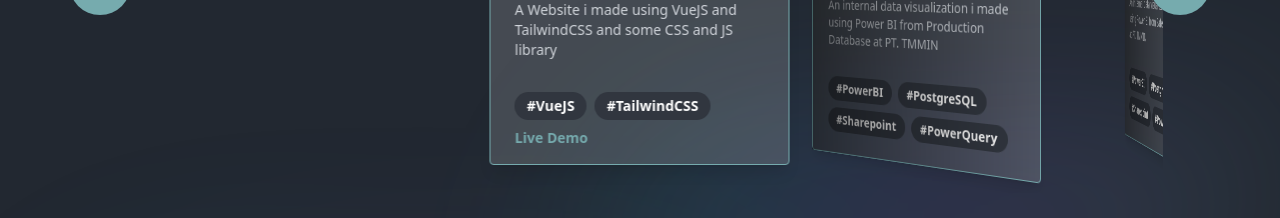
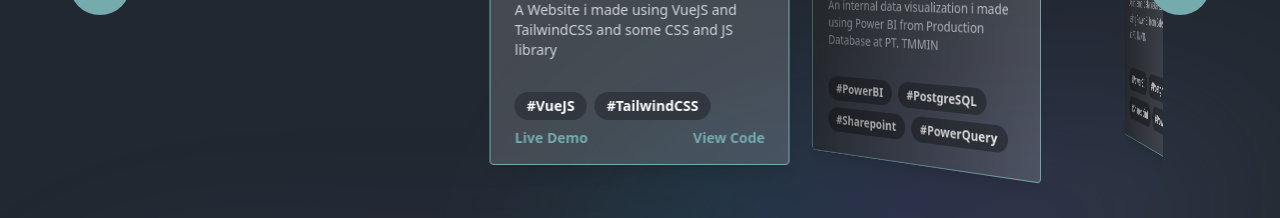
Before and after one commit to darwisyf/my-portfolio, a Vue app: page / in a window 1280 px wide. Shown: the part 3980-4198 px from the top of the page. Built offline with nearby package versions, Linux system fonts and the light colour scheme.

Commit message:
update projects code link

```diff
--- a/src/components/layout/Projects.vue
+++ b/src/components/layout/Projects.vue
@@ -53,7 +53,7 @@ const projects = ref([
         image: '/Portfolio Website.png',
         tag: ['VueJS', 'TailwindCSS'],
         liveLink: '/',
-        codeLink: "",
+        codeLink: "https://github.com/darwisyf/my-portfolio",
     },
     {
         title: 'Production Dashboard',
```
